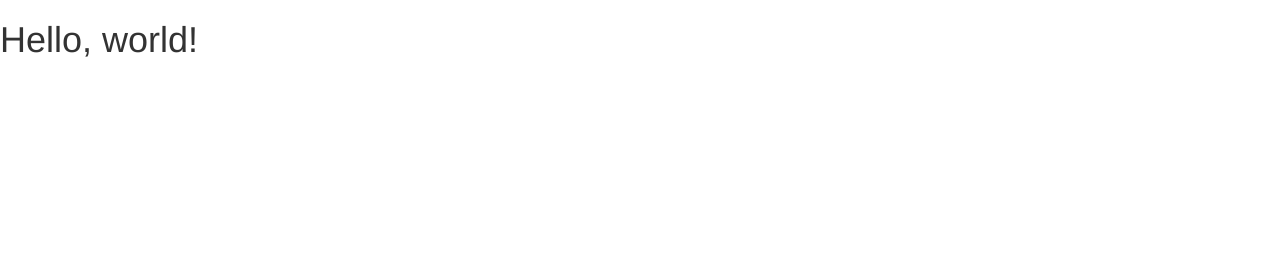
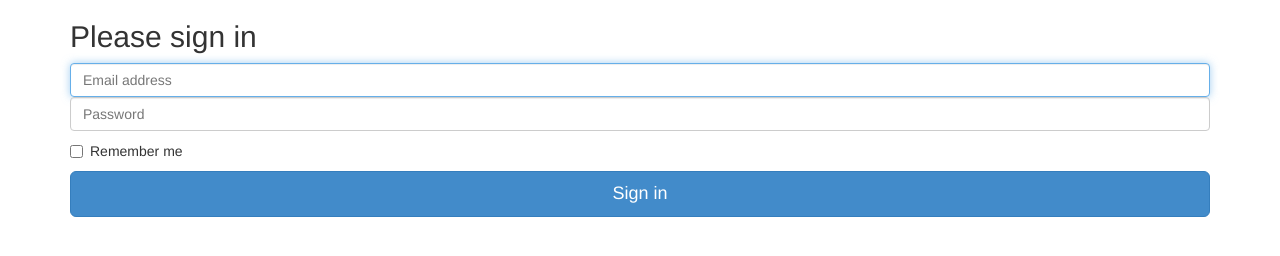
Before and after one commit to laryakan/ezGuild-website, a website: page index.html in a window 1280 px wide. Drawn offline with nearby package versions, Linux system fonts and the light colour scheme; files that its build step writes are made by us from their sources.

Commit message:
WIP - 20140806

```diff
--- a/index.html
+++ b/index.html
@@ -4,24 +4,53 @@
     <meta charset="utf-8">
     <meta http-equiv="X-UA-Compatible" content="IE=edge">
     <meta name="viewport" content="width=device-width, initial-scale=1">
-    <title>Bootstrap Template</title>
+    <meta name="description" content="">
+    <meta name="author" content="">
+    <link rel="icon" href="../../favicon.ico">
 
-    <!-- Bootstrap -->
-    <link href="css/bootstrap.min.css" rel="stylesheet">
+    <title>Signin Template for Bootstrap</title>
 
-    <!-- HTML5 Shim and Respond.js IE8 support of HTML5 elements and media queries -->
-    <!-- WARNING: Respond.js doesn't work if you view the page via file:// -->
+    <!-- Bootstrap core CSS -->
+    <link href="../../dist/css/bootstrap.min.css" rel="stylesheet">
+
+    <!-- Custom styles for this template -->
+    <link href="signin.css" rel="stylesheet">
+
+    <!-- Just for debugging purposes. Don't actually copy these 2 lines! -->
+    <!--[if lt IE 9]><script src="../../assets/js/ie8-responsive-file-warning.js"></script><![endif]-->
+    <script src="../../assets/js/ie-emulation-modes-warning.js"></script>
+
+    <!-- IE10 viewport hack for Surface/desktop Windows 8 bug -->
+    <script src="../../assets/js/ie10-viewport-bug-workaround.js"></script>
+
+    <!-- HTML5 shim and Respond.js IE8 support of HTML5 elements and media queries -->
     <!--[if lt IE 9]>
       <script src="https://oss.maxcdn.com/html5shiv/3.7.2/html5shiv.min.js"></script>
       <script src="https://oss.maxcdn.com/respond/1.4.2/respond.min.js"></script>
     <![endif]-->
   </head>
+
   <body>
-    <h1>Hello, world!</h1>
 
-    <!-- jQuery (necessary for Bootstrap's JavaScript plugins) -->
-    <script src="https://ajax.googleapis.com/ajax/libs/jquery/1.11.1/jquery.min.js"></script>
-    <!-- Include all compiled plugins (below), or include individual files as needed -->
-    <script src="js/bootstrap.min.js"></script>
+    <div class="container">
+
+      <form class="form-signin" role="form">
+        <h2 class="form-signin-heading">Please sign in</h2>
+        <input type="email" class="form-control" placeholder="Email address" required autofocus>
+        <input type="password" class="form-control" placeholder="Password" required>
+        <div class="checkbox">
+          <label>
+            <input type="checkbox" value="remember-me"> Remember me
+          </label>
+        </div>
+        <button class="btn btn-lg btn-primary btn-block" type="submit">Sign in</button>
+      </form>
+
+    </div> <!-- /container -->
+
+
+    <!-- Bootstrap core JavaScript
+    ================================================== -->
+    <!-- Placed at the end of the document so the pages load faster -->
   </body>
 </html>
```
